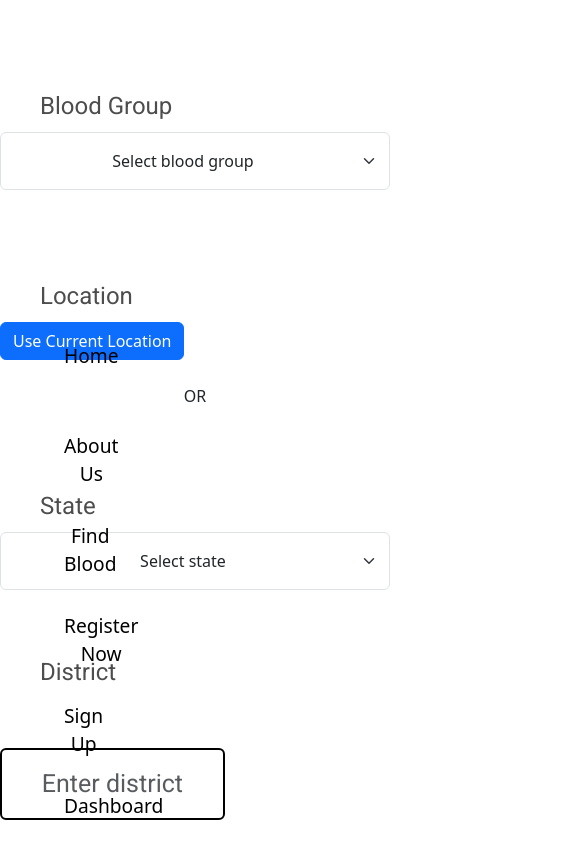
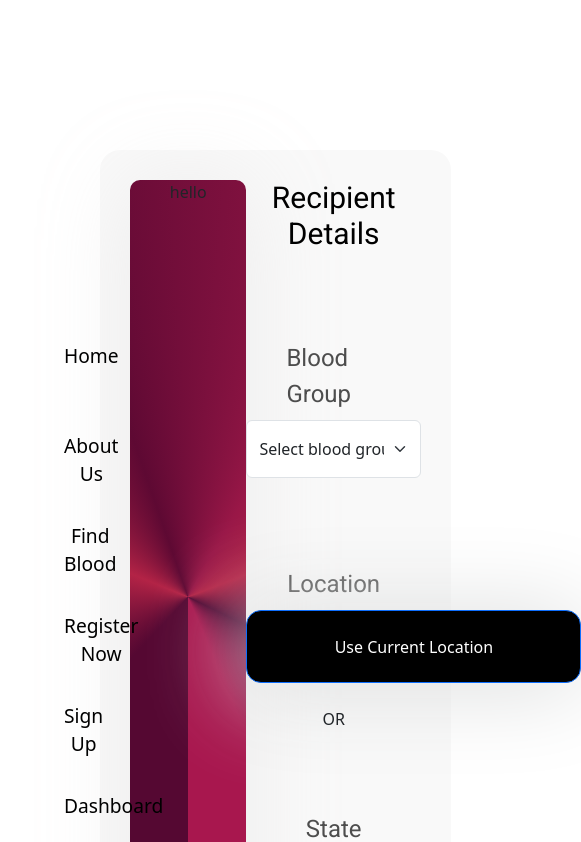
Before and after one commit to ARIHECTED/Hemocare, a React (Create React App) app in the folder frontend/: page /FindBlood in a window 390 px wide. Shown: the top 842 px of the page, 581 px wide, since content can reach past the window. Built offline with nearby package versions, Linux system fonts and the light colour scheme.

Commit message:
Updated responsiveness
Updated Dashboard Calendar.
Updated FindBlood Section.
Updated SignUp page

```diff
--- a/frontend/package.json
+++ b/frontend/package.json
@@ -9,6 +9,7 @@
     "bootstrap": "^5.3.2",
     "react": "^18.2.0",
     "react-bootstrap": "^2.9.2",
+    "react-calendar": "^4.8.0",
     "react-dom": "^18.2.0",
     "react-icons": "^5.0.1",
     "react-router-dom": "^6.21.1",
--- a/frontend/src/App.js
+++ b/frontend/src/App.js
@@ -5,6 +5,7 @@ import Register from './Components/RegisterDonor';
 import RegisterOrganization from './Components/RegisterOrganization';
 import Dashboard from './Components/Dashboard';
 import EditProfile from './Components/EditProfile';
+import SignIn from './Components/SignIn';
 import { BrowserRouter as Router, Route, Routes} from "react-router-dom";
 
 
@@ -23,6 +24,7 @@ function App() {
           <Route path='/RegisterOrganization' element={<RegisterOrganization/>}/>
           <Route path='/Dashboard' element={<Dashboard/>}/>
           <Route path='/EditProfile' element={<EditProfile/>}/>
+          <Route path='/SignIn' element={<SignIn/>}/>
         </Routes>
       </div>
     </Router>
--- a/frontend/src/Components/Dashboard.css
+++ b/frontend/src/Components/Dashboard.css
@@ -25,6 +25,7 @@
     display: flex;
     align-items: center;
     justify-content: space-between;
+    overflow: hidden;
 }
 
 #Profile {
@@ -102,6 +103,7 @@
     font-family: Roboto;
     font-size: 20px;
     font-weight: 400;
+    overflow: hidden;
 }
 
 .table {
@@ -142,6 +144,7 @@ td:last-child {
     font-size: 20px;
     font-weight: 100;
     box-shadow: 0px 4px 100px 2px rgba(164, 162, 162, 0.25);
+    overflow: hidden;
 }
 
 .table2 {
@@ -164,22 +167,11 @@ tr:first-child th {
     margin-top: 20px;
     padding: 20px;
     border-radius: 20px;
+    overflow: hidden;
     background: #FFF;
     box-shadow: 0px 4px 100px 2px rgba(164, 162, 162, 0.25);
+    display: flex;
+    justify-content: center;
+    align-items: center;
+    overflow: hidden;
 }
-
-.custom-calendar {
-    font-family: 'Roboto';
-    border: 1px solid #ccc;
-    border-radius: 80px;
-    box-shadow: 0 2px 4px rgba(0, 0, 0, 0.1);
-}
-
-.custom-calendar .react-calendar__tile--active {
-    background-color: #3f73ab;
-    color: white;
-}
-
-.custom-calendar .react-calendar__tile--hover {
-    background-color: #e0e0e0;
-}
--- a/frontend/src/Components/Dashboard.js
+++ b/frontend/src/Components/Dashboard.js
@@ -1,5 +1,6 @@
 import React, { useState, useEffect } from 'react';
-// import Calendar from 'react-calendar';
+import Calendar from 'react-calendar';
+import 'react-calendar/dist/Calendar.css';
 import { Link } from 'react-router-dom';
 import Navbar from './Navbar';
 import './Dashboard.css';
@@ -102,8 +103,7 @@ const Dashboard = () => {
                 </div>
 
                 <div id='Calendar'>
-                    <h1>Calendar</h1>
-                    {/* <Calendar onChange={setDate} value={date} /> */}
+                    <Calendar onChange={setDate} value={date} />
                 </div>
             </div>
         </div>
--- a/frontend/src/Components/FindBlood.css
+++ b/frontend/src/Components/FindBlood.css
@@ -1,19 +1,41 @@
-.Container{
-    width: 80%;
-    height: fit-content;
+#Container {
+    width: 90%;
+    height: 800px;
+    margin: 150px 100px;
+    padding: 30px;
+    border-radius: 20px;
+    background: #F9F9F9;
+    text-align: center;
     display: flex;
-    justify-content: space-between;
+    justify-content: space-around;
 }
 
-#design{
-    width: 50%;
-    height: 100%;
+#design {
+    /* width: 50%;
+    height: 100%; */
+    width: 510px;
+    height: 834px;
     border-radius: 10px;
     background: conic-gradient(from 180deg at 50% 50%, #550832 42.74986267089844deg, #B32346 112.12486624717712deg, #5E0933 160.87486267089844deg, #991747 209.6248698234558deg, #B32346 248.9998698234558deg, #500732 295.87486267089844deg, #A8174E 337.12485551834106deg);
     box-shadow: 0px 4px 90px 2px rgba(209, 205, 205, 0.25);
 }
 
-#recipient{
-    width: 50%;
+#recipient {
+    width: 60%;
     height: 100%;
 }
+
+#recipient h1 {
+    color: #000;
+    font-family: Roboto;
+    font-size: 30px;
+    font-weight: 500;
+}
+
+#recipient button{
+    width: 335px;
+    height: 73px;
+    border-radius: 15px;
+    background: #000;
+    box-shadow: 0px 4px 90px 5px #DEDFDF;
+}
--- a/frontend/src/Components/FindBlood.js
+++ b/frontend/src/Components/FindBlood.js
@@ -1,6 +1,7 @@
 import React, { useState } from 'react';
 import { Form, Button, Row, Col } from 'react-bootstrap';
 import { useNavigate } from 'react-router-dom';
+import './FindBlood.css';
 import './Navbar.css'
 import Navbar from '../Components/Navbar';
 
@@ -50,7 +51,12 @@ const FindBlood = () => {
 
   return (
     <div>
-      <Navbar/>
+      <Navbar />
+      <div id='Container'>
+        <div id='design'>hello</div>
+
+        <div id='recipient'>
+          <h1>Recipient Details</h1>
           <Row className="justify-content-md-center mt-5">
             <Col md={6}>
               <Form>
@@ -128,12 +134,14 @@ const FindBlood = () => {
 
                 <Form.Group controlId="district">
                   <Form.Label>District</Form.Label>
-              <Form.Control
-                type="text"
-                placeholder="Enter district"
+                  <Form.Select
+                    // type="text"
+                    // placeholder="Enter district"
                     value={district}
                     onChange={(e) => setDistrict(e.target.value)}
-              />
+                  >
+                    <option value="" disabled>Select district</option>
+                    </Form.Select>
                 </Form.Group>
 
                 <br></br>
@@ -144,6 +152,8 @@ const FindBlood = () => {
             </Col>
           </Row>
         </div>
+      </div>
+    </div>
   );
 };
 
--- a/frontend/src/Components/Navbar.js
+++ b/frontend/src/Components/Navbar.js
@@ -37,7 +37,7 @@ function Navbar() {
                 <Link to='/Register' className='nav-links' onClick={closeMobileMenu}> Register Now  </Link>
               </li>
               <li className='nav-item'>
-                <Link to='/Register' className='nav-links' onClick={closeMobileMenu}> Sign Up  </Link>
+                <Link to='/SignIn' className='nav-links' onClick={closeMobileMenu}> Sign Up  </Link>
               </li>
               <li className='nav-item'>
                 <Link to='/Dashboard' className='nav-links' onClick={closeMobileMenu}> Dashboard  </Link>
--- a/frontend/src/Components/RegisterDonor.css
+++ b/frontend/src/Components/RegisterDonor.css
@@ -17,6 +17,7 @@
     border-radius: 10px;
     background: #FFF;
     text-align: center;
+    overflow: hidden;
     box-shadow: 0px 4px 90px 2px rgba(165, 164, 164, 0.25);
 }
 
@@ -69,8 +70,8 @@ input:last-child:hover{
 }
 
 #regOrg{
-    width: fit-content;
-    height: 40px;
+    width: 300px;
+    height: 60px;
     margin: 20px;
     margin-bottom: 200px;
     color: #000;
--- a/frontend/src/Components/SignIn.css
+++ b/frontend/src/Components/SignIn.css
@@ -6,7 +6,11 @@
 }
 
 .upper{
-  background-image: url('./Assets/3.jpg');
+  /* background-image: url('./Assets/3.jpg'); */
+  /* background: linear-gradient(90deg, #46052D -1.59%, #46052D -1.58%, #500732 14.15%, #5E0933 31.58%, #610834 46.9%, #6A0B37 62.75%, #991747 76.48%, #B32346 93.91%); */
+  background: conic-gradient(from 180deg at 50% 50%, #550832 42.74986267089844deg, #B32346 112.12486624717712deg, #5E0933 160.87486267089844deg, #991747 209.6248698234558deg, #B32346 248.9998698234558deg, #500732 295.87486267089844deg, #A8174E 337.12485551834106deg);
+
+
   background-repeat: no repeat;
   background-size: cover;
    height: 100vh;
@@ -27,8 +31,9 @@
   backdrop-filter: blur(30px);
   border-radius: 10px;
   padding: 30px 40px;
+  /* background: linear-gradient(90deg, #46052D -1.59%, #46052D -1.58%, #500732 14.15%, #5E0933 31.58%, #610834 46.9%, #6A0B37 62.75%, #991747 76.48%, #B32346 93.91%); */
 
-  /* background-image: url('./Assets/3.jpg'); */
+  /* background-image: url('./Assets/Background.svg'); */
 }
 /*
 svg {
@@ -79,6 +84,11 @@ svg {
   transform: translateY(-50%);
   font-size: 16px;
 }
+
+.input-box input:last-child{
+  margin-bottom: 90px;
+}
+
 .wrapper .remember-forget {
   display: flex;
   justify-content: space-between;
@@ -105,14 +115,19 @@ svg {
   width: 100%;
   height: 45px;
   background: #fff;
-  border: none;
-  outline: none;
+  margin-top: 40px;
   border-radius: 40px;
   box-shadow: 0 0 20px rgb(171, 62, 77);
   cursor: pointer;
   font-size: 16px;
   color: #333;
   font-weight: 700;
+  transition: 1s;
+}
+
+.wrapper button :hover{
+  background: #000;
+  color: #fff;
 }
 
 .wrapper .register-link {
@@ -124,6 +139,7 @@ svg {
   color: #fff;
   text-align: center;
   margin-top: 20px;
+  transition: 0.5s;
 }
 .register-link p a:hover {
   text-decoration: underline;
--- a/frontend/src/Components/SignIn.jsx
+++ b/frontend/src/Components/SignIn.jsx
@@ -1,5 +1,6 @@
 import React from "react";
 import "./SignIn.css";
+import { Link } from "react-router-dom";
 import { FaClipboardUser, FaUnlock } from "react-icons/fa6";
 
 const SignIn = () => {
@@ -9,29 +10,34 @@ const SignIn = () => {
         <form action="">
           <h1>Sign In</h1>
           <div className="input-box">
-            <input type="text" placeholder="Username" required />
+            <input type="text" placeholder="Email" required />
             <FaClipboardUser className="icon" />
           </div>
           <div className="input-box">
             <input type="password" placeholder="Password" required />
             <FaUnlock className="icon" />
           </div>
-          <div className="remember-forget">
+          {/* <div className="remember-forget">
             <label>
               <input type="checkbox" />
               Remember me
             </label>
             <a href="#">Forget Password?</a>
-          </div>
+          </div> */}
           <button type="submit">Sign in</button>
 
           <div className="register-link">
             <p>
               Don't have account? Register Here
               <br />
-              <a href="#">Donar</a> ||
+              <Link to='/Register'>
+              <a href="#">Donor </a>
+              </Link>
+               ||
               {/* <a href="#"> Hospitals</a> || */}
-              <a href="#"> Organisation</a>
+              <Link to='/RegisterOrganization'>
+              <a href="#"> Organization</a>
+              </Link>
             </p>
           </div>
         </form>
```
Also changed, not shown: frontend/src/Components/Hospitals.js (added, +42 -0 lines), frontend/src/Components/Hospitals.css (added), 1 other file (tests, documents, lock files or other folders). Lines whose indentation alone changed are shown as unchanged.
